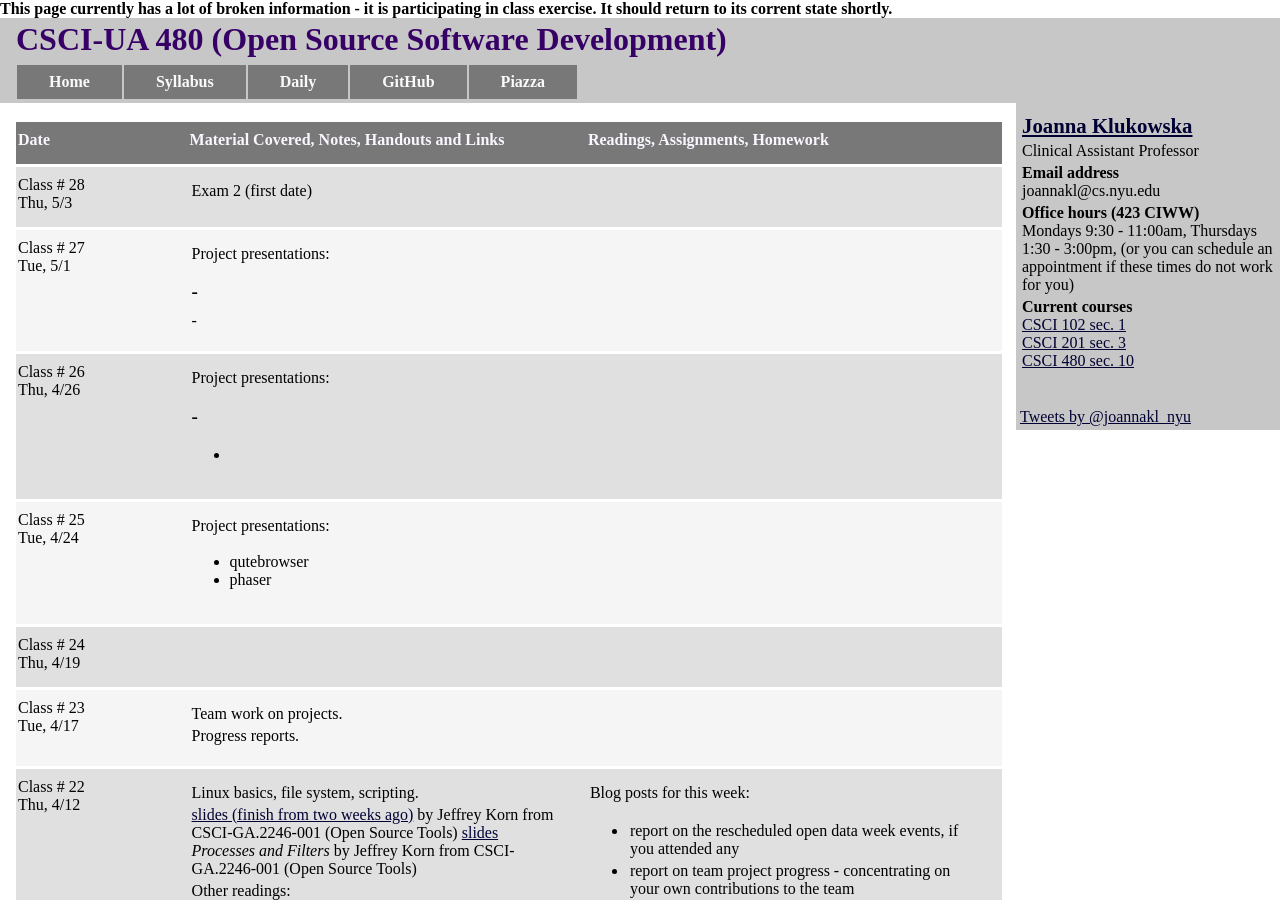
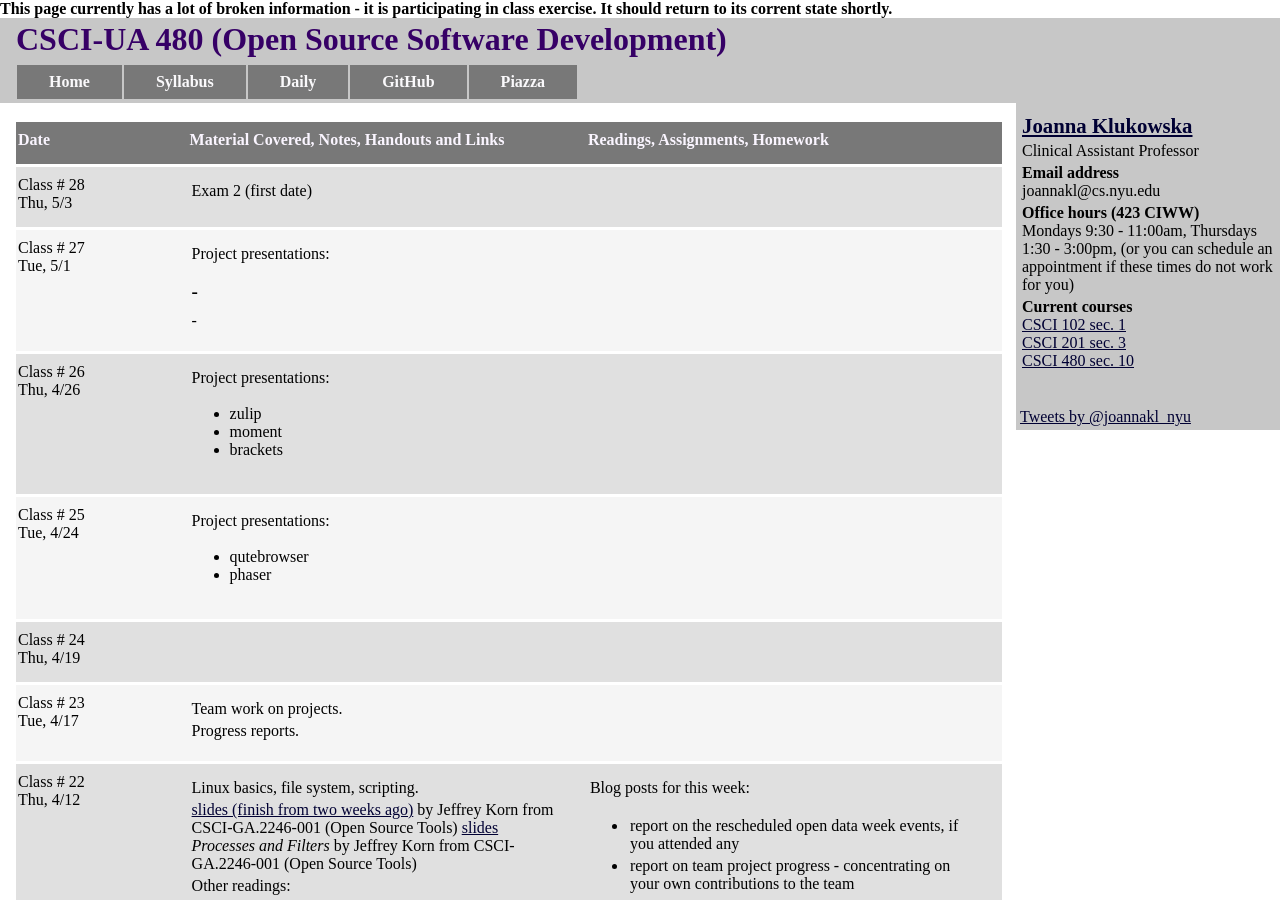
Before and after one commit to joannakl/cs480_s18, a Jekyll site: the page built from daily.html, in a window 1280 px wide and 900 px high. Built offline with Jekyll 4.4.1, drawn with Linux system fonts in a browser that asks for light colours; comment, search, counter and statistics services are not loaded.

Commit message:
update project presentations

```diff
--- a/_includes/daily/26.markdown
+++ b/_includes/daily/26.markdown
@@ -12,9 +12,9 @@ Thu, 4/26
 
 Project presentations:
 
--
--
--
+- zulip
+- moment
+- brackets
 
 </p>
 </div>
```
